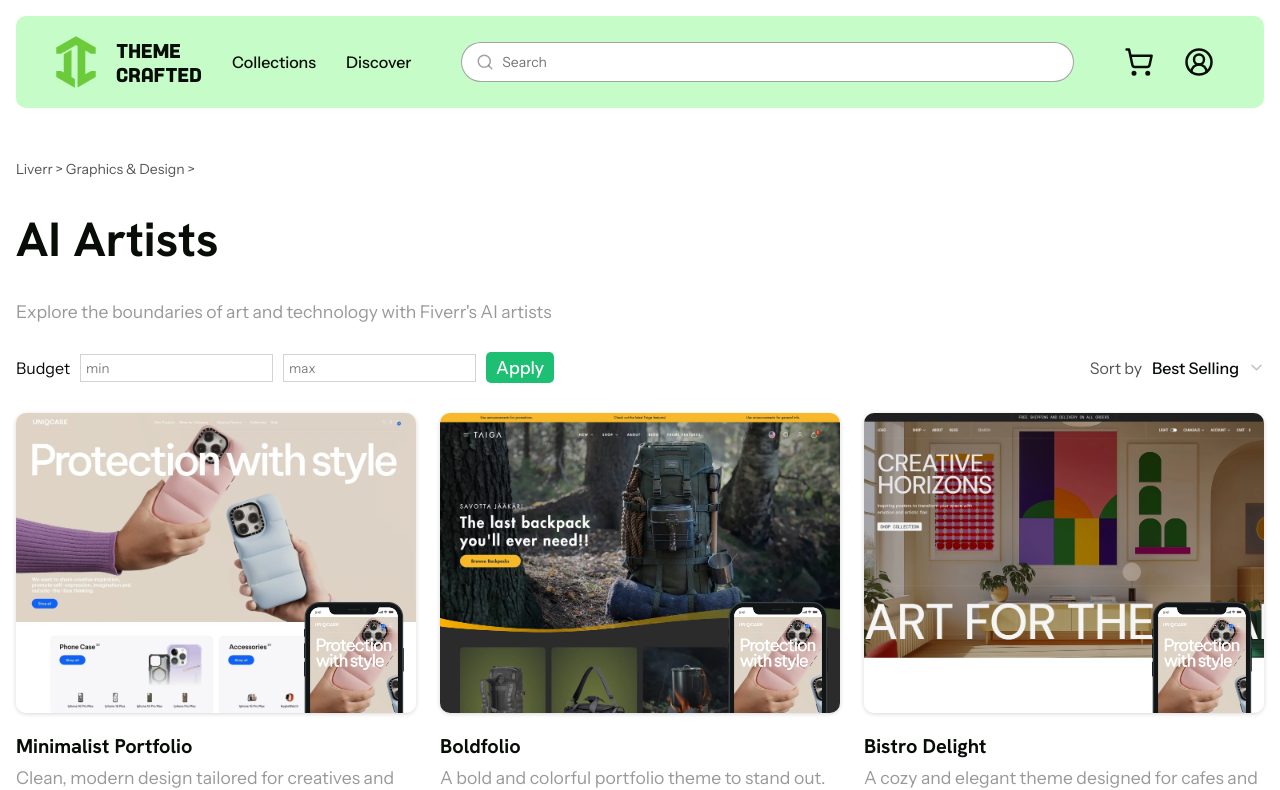
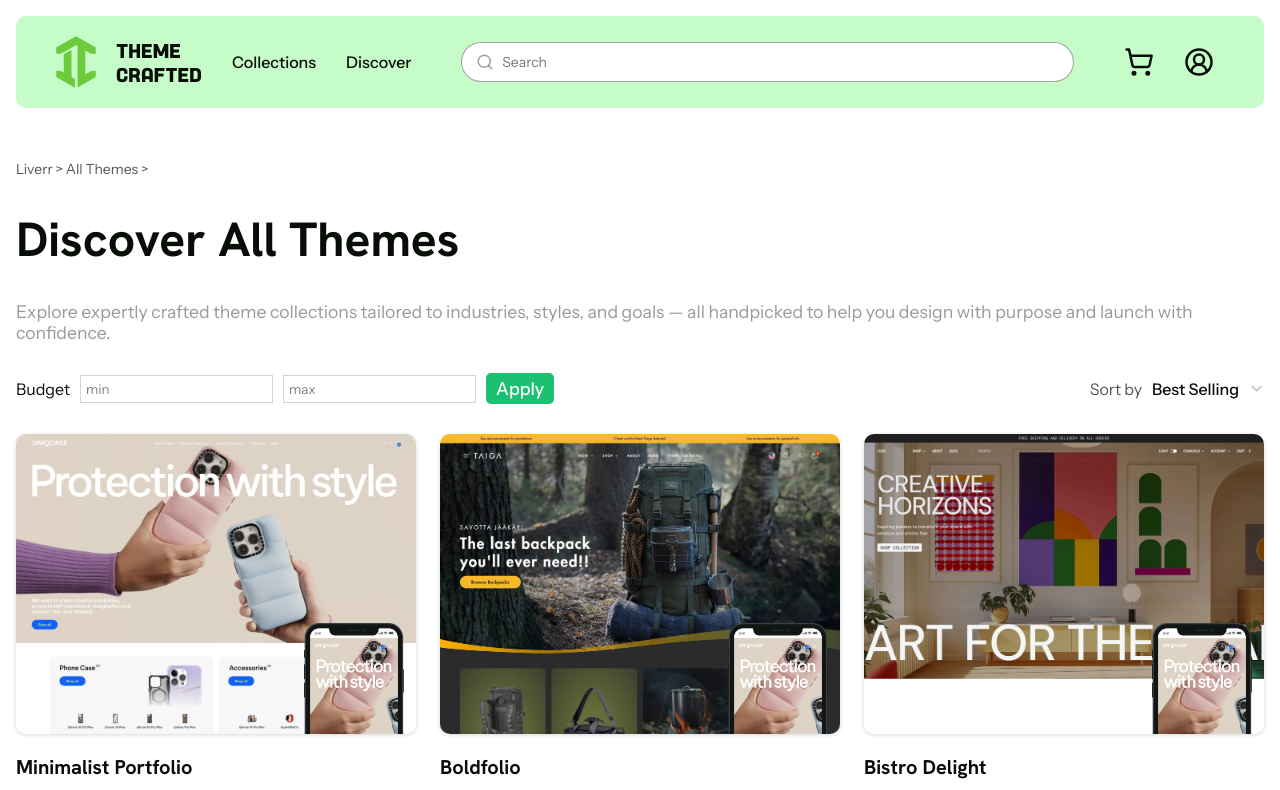
Before and after one commit to GabrielAsis/ThemeCrafted, a React (Vite) app: page /gigs in a window 1280 px wide. Shown: the top 790 px of the page. Built offline with nearby package versions, Linux system fonts and the light colour scheme.

Commit message:
Update Gigs.jsx

```diff
--- a/src/pages/gigs/Gigs.jsx
+++ b/src/pages/gigs/Gigs.jsx
@@ -22,10 +22,12 @@ function Gigs() {
   return (
     <div className="gigs">
       <div className="container">
-        <span className="breadcrumbs">Liverr &gt; Graphics & Design &gt;</span>
-        <h1>AI Artists</h1>
+        <span className="breadcrumbs">Liverr &gt; All Themes &gt;</span>
+        <h1>Discover All Themes</h1>
         <p>
-          Explore the boundaries of art and technology with Fiverr's AI artists
+          Explore expertly crafted theme collections tailored to industries,
+          styles, and goals — all handpicked to help you design with purpose and
+          launch with confidence.
         </p>
         <div className="menu">
           <div className="left">
```
